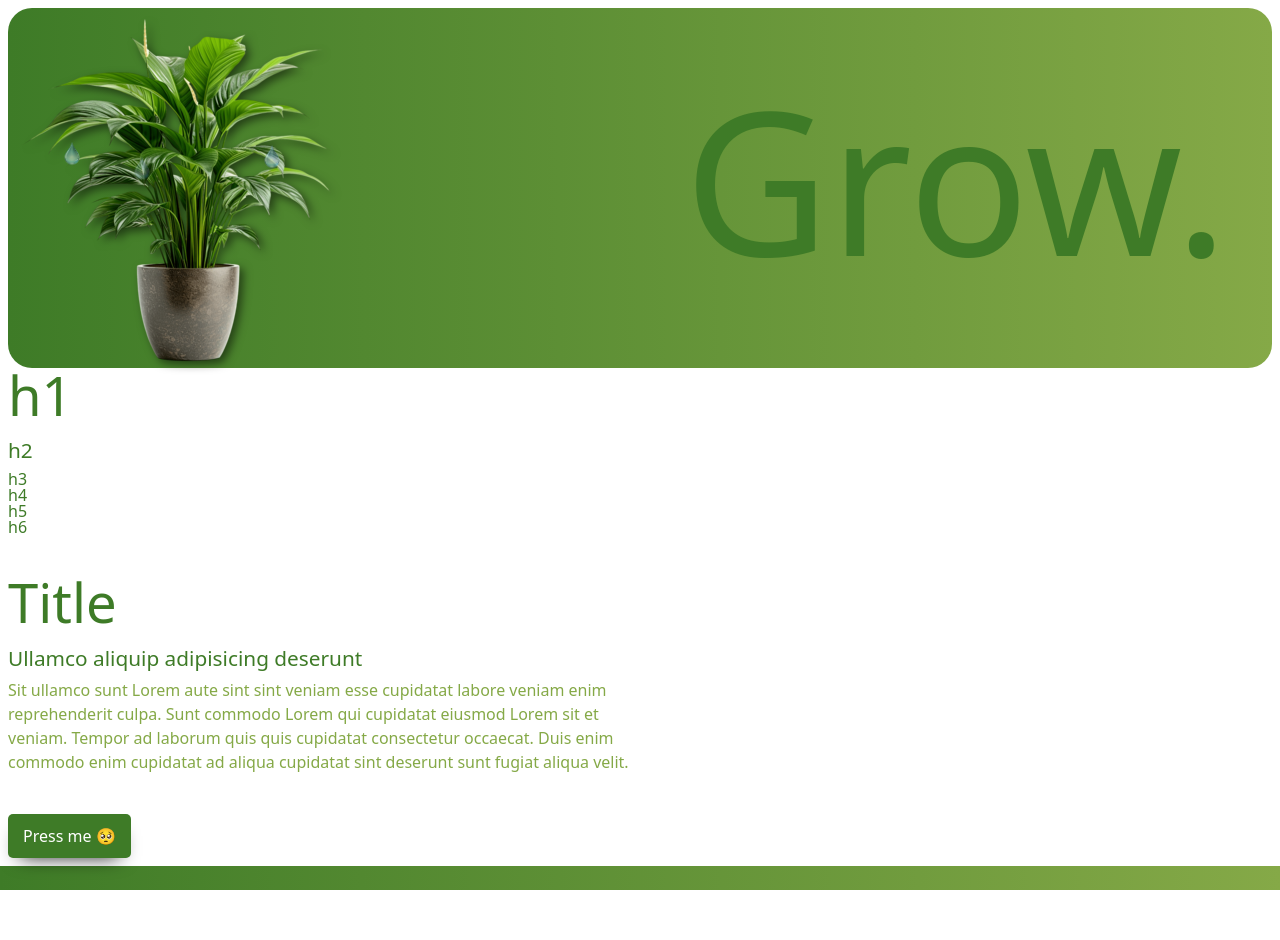
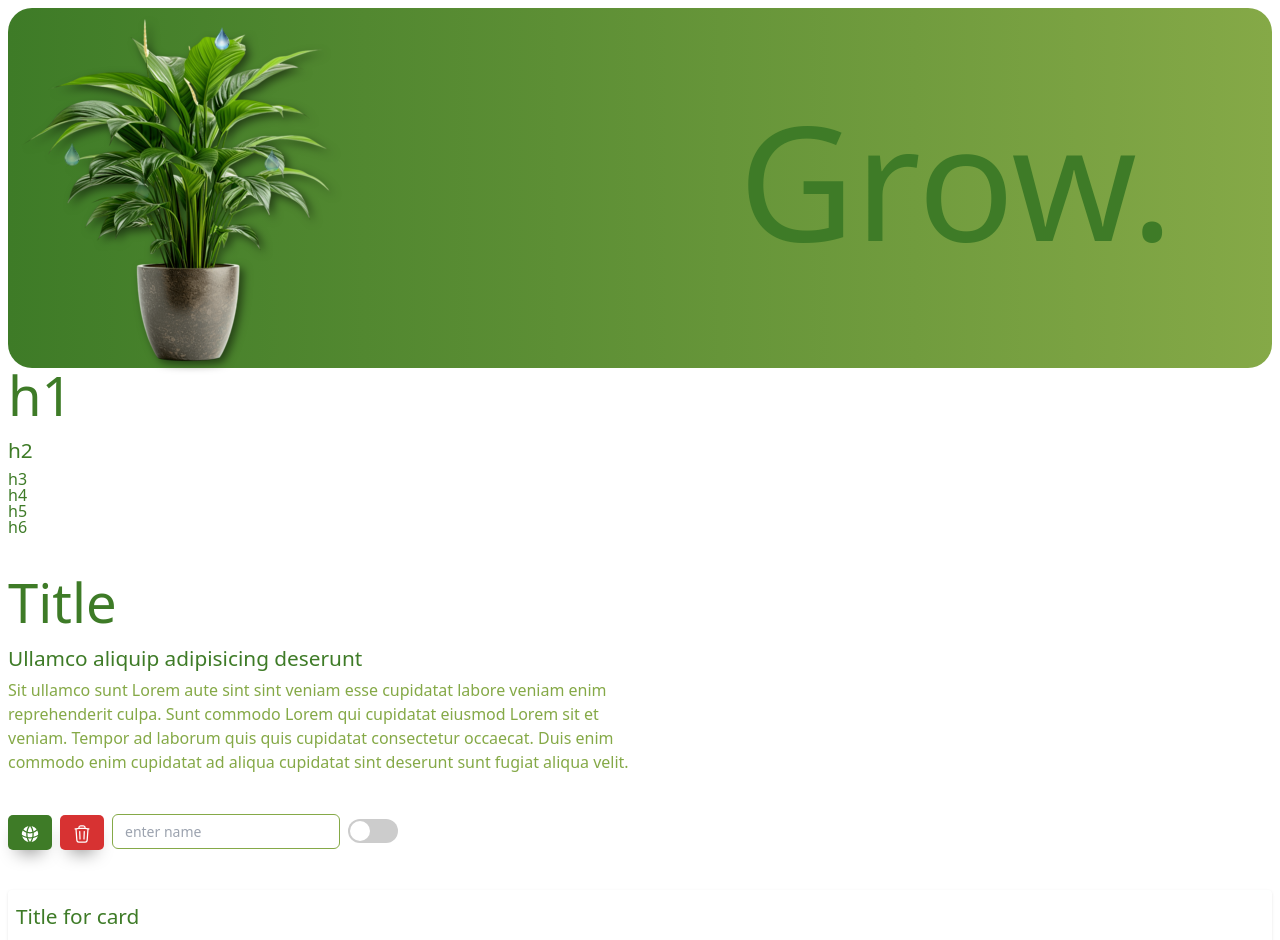
Before and after one commit to vekviiii/Grow, a React (Vite) app: page / in a window 1280 px wide. Shown: the top 940 px of the page. Before the commit the page ends 890 px from the top, so only its background shows below. Built offline with nearby package versions, Linux system fonts and the light colour scheme.

Commit message:
Baby steps

```diff
--- a/package.json
+++ b/package.json
@@ -10,6 +10,7 @@
     "preview": "vite preview"
   },
   "dependencies": {
+    "@heroicons/react": "^2.2.0",
     "react": "^18.3.1",
     "react-dom": "^18.3.1"
   },
--- a/src/components/details/index.tsx
+++ b/src/components/details/index.tsx
@@ -1,4 +1,11 @@
+import { useState } from "react";
+import { Card, CardNobrdr } from "../../utils/card component";
+import { TrashIcon } from "@heroicons/react/24/outline";
+import { GlobeAltIcon } from "@heroicons/react/24/solid";
+
 const Details = () => {
+  let [IsChecked, setIsChecked] = useState(false);
+
   return (
     <>
       <h1>h1</h1>
@@ -8,6 +15,7 @@ const Details = () => {
       <h5>h5</h5>
       <h6>h6</h6>
 
+      {/* Divider */}
       <div className="mt-5 pt-5"></div>
 
       <h1>Title</h1>
@@ -20,9 +28,42 @@ const Details = () => {
         cupidatat sint deserunt sunt fugiat aliqua velit.
       </p>
 
+      {/* Divider */}
       <div className="mt-5 pt-5"></div>
 
-      <button>Press me 🥺</button>
+      <div className="siblings">
+        <button><GlobeAltIcon className="size-5"/></button>
+        <button className="btn-delete mx-2"><TrashIcon className="size-5" /></button>
+
+        <input type="text" placeholder="enter name" />
+
+        <label className="toggle mx-2">
+          <input
+            type="checkbox"
+            checked={IsChecked}
+            onChange={() => setIsChecked(!IsChecked)} // Update the state when toggled
+          />
+          <span className="slider"></span>
+        </label>
+      </div>
+
+      {/* Divider */}
+      <div className="mt-5 pt-5"></div>
+
+      <Card>
+        <h2>Title for card</h2>
+        <p>
+          Culpa proident minim culpa pariatur sunt adipisicing sint non
+          excepteur esse sunt consequat ad est.
+        </p>
+      </Card>
+      <CardNobrdr>
+        <h2>Title for card</h2>
+        <p>
+          Culpa proident minim culpa pariatur sunt adipisicing sint non
+          excepteur esse sunt consequat ad est.
+        </p>
+      </CardNobrdr>
     </>
   );
 };
--- a/src/components/facade/index.tsx
+++ b/src/components/facade/index.tsx
@@ -5,7 +5,7 @@ const Facade = () => {
     <>
       <div className="bg-gradient-to-b lg:bg-gradient-to-r from-[#3E7B27] to-[#85A947] grid-cols-1 lg:grid-cols-2 rounded-3xl grid items-center">
         <WaterDripping />
-        <h1 className="text-[100px] lg:text-[200px] text-center py-2 animate-glowingText text-[#3E7B27]">
+        <h1 className="text-[100px] lg:text-[160px] text-center py-2 animate-glowingText text-[#3E7B27]">
           Grow.
         </h1>
       </div>
--- a/src/index.css
+++ b/src/index.css
@@ -6,8 +6,14 @@
     --theme-color: #85A947;
     --theme-color-darker: #3E7B27;
     --font-p: clamp(0.8rem, 2vw, 1rem);
+    --font-h: clamp(1.8rem, 4.3vw, 3.4rem);
     --font-sub-h: clamp(0.6rem, 3vw, 1.3rem);
-    --font-h: clamp(1.8rem, 4.3vw, 3.4rem);
+}
+
+h1,h2,h3,h4,h5,h6
+{
+    color: var(--theme-color-darker);
+    line-height: 1;
 }
 
 p
@@ -15,12 +21,6 @@ p
     color: var(--theme-color);
     font-size: var(--font-p);
     box-sizing: border-box;
-}
-
-h1,h2,h3,h4,h5,h6
-{
-    color: var(--theme-color-darker);
-    line-height: 1;
 }
 
 h1
@@ -38,11 +38,16 @@ h2
 button
 {
     background-color: var(--theme-color-darker);
-    padding: 10px 15px;
+    padding: 6px 12px;
+    font-size: 14px;
     border-radius: 5px;
     color: white;
     box-shadow: 0px 10px 20px -12px rgba(0,0,0);
     transition: 0.1s ease-in-out;
+}
+button.btn-delete
+{
+    background-color: rgba(211, 29, 29, 0.904);
 }
 
 button:hover
@@ -50,8 +55,95 @@ button:hover
     background-color: #85A947;
     transition: 0.1s ease-in-out;
 }
+button.btn-delete:hover
+{
+    background-color: rgba(211, 29, 29, 0.562);
+}
+button .size-5 {
+    vertical-align: middle;
+    display: inline-block;
+  }
 
 button:active
 {
     background-color: var(--theme-color-darker);
 }
+button.btn-delete:active
+{
+    background-color: rgba(211, 29, 29, 0.904);
+}
+
+input {
+    --input-border-width: 0.01rem;
+    border: var(--input-border-width) solid var(--theme-color);
+    border-radius: 6px;
+    padding: 6px 12px;
+    caret-color: var(--theme-color);
+    font-size: 14px;
+    transition: border-width 0.2s ease-in-out;
+}
+
+input::placeholder {
+    font-size: 14px;
+}
+
+input:focus {
+    border-color: var(--theme-color); /* Ensure consistent focus state */
+    outline: none;
+    border-width: var(--input-border-width) var(--input-border-width) 0.1rem var(--input-border-width);
+}
+
+/* Toggle Wrapper */
+.toggle {
+    position: relative;
+    display: inline-block;
+    width: 50px;
+    height: 24px;
+  }
+
+  /* Hide Default Checkbox */
+  .toggle input {
+    opacity: 0;
+    width: 0;
+    height: 0;
+  }
+
+  /* The Slider */
+  .slider {
+    position: absolute;
+    cursor: pointer;
+    top: 0;
+    left: 0;
+    right: 0;
+    bottom: 0;
+    background-color: #ccc;
+    border-radius: 24px;
+    transition: background-color 0.4s;
+  }
+
+  /* Slider Handle */
+  .slider::before {
+    content: "";
+    position: absolute;
+    height: 20px;
+    width: 20px;
+    left: 2px;
+    bottom: 2px;
+    background-color: white;
+    border-radius: 50%;
+    transition: transform 0.4s;
+  }
+
+  /* Checked State */
+  input:checked + .slider {
+    background-color: #4caf50; /* Green when active */
+  }
+
+  input:checked + .slider::before {
+    transform: translateX(26px); /* Move handle to the right */
+  }
+
+.siblings
+{
+    display: inline;
+}
--- a/src/utils/card component/index.tsx
+++ b/src/utils/card component/index.tsx
@@ -2,7 +2,7 @@ import React from "react";
 
 export const Card: React.FC<React.PropsWithChildren<{}>> = (props) => {
   return (
-    <div className="border-[#85A947] border-b rounded-sm px-2 py-4">
+    <div className="border-[#85A947] border-b backdrop-blur-sm rounded px-2 py-4 shadow">
       {props.children}
     </div>
   );
@@ -10,7 +10,7 @@ export const Card: React.FC<React.PropsWithChildren<{}>> = (props) => {
 
 export const CardNobrdr: React.FC<React.PropsWithChildren<{}>> = (props) => {
   return (
-    <div className="px-2 py-4 border border-purple-600">
+    <div className="backdrop-blur-sm rounded px-2 py-4">
       {props.children}
     </div>
   );
```
Also changed, not shown: 1 other file (tests, documents, lock files or other folders).
